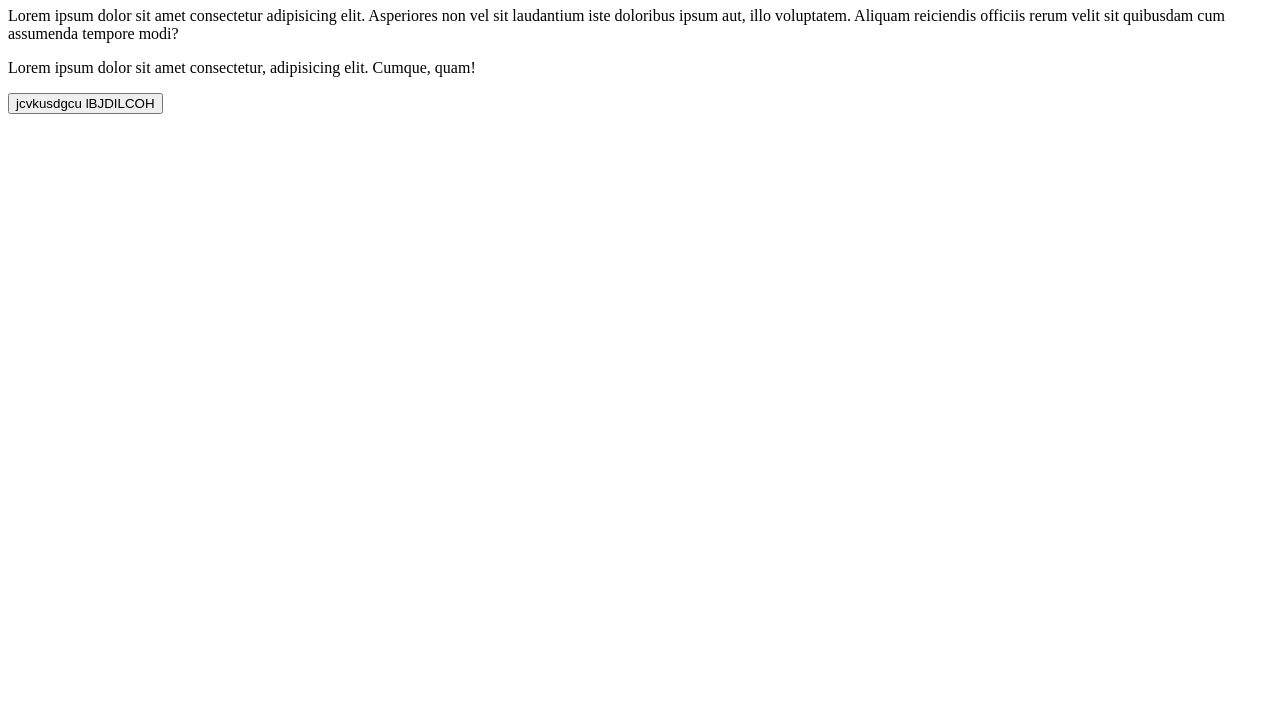
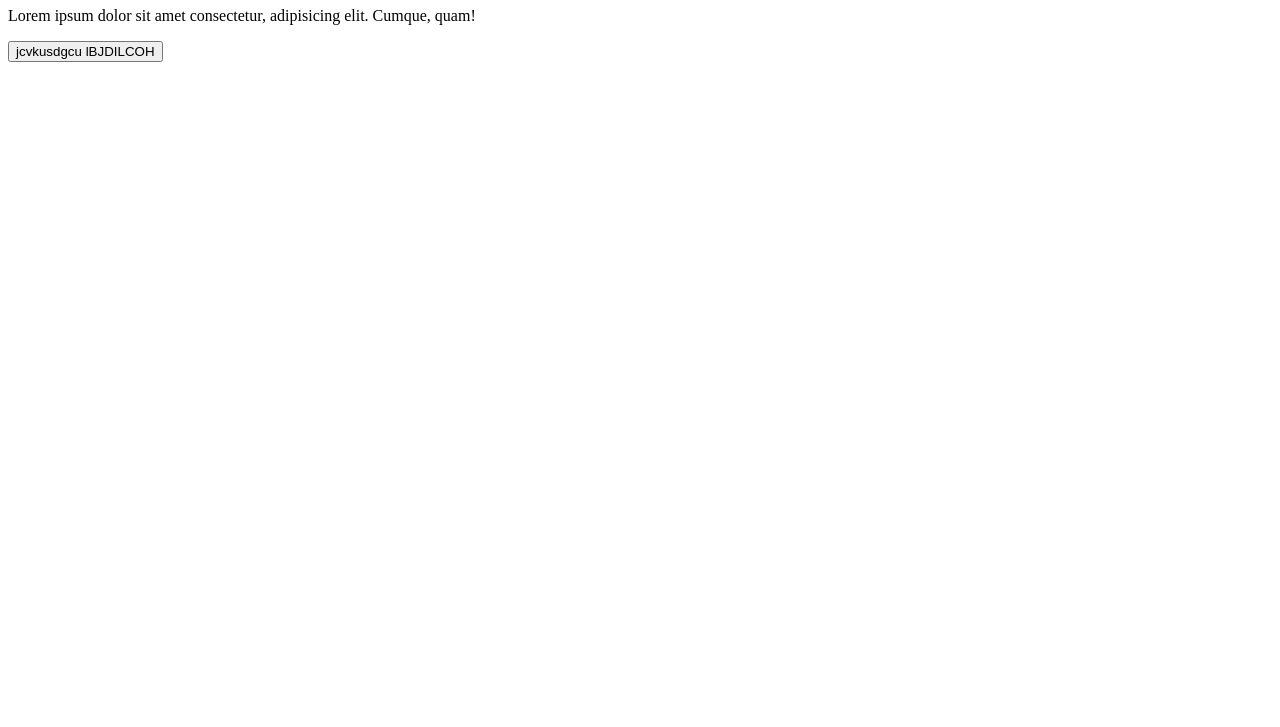
Before and after one commit to Hurmuhammad2010/exepmle, a plain HTML site: page index.html in a window 1280 px wide. Shown: the part 73-800 px from the top of the page. Drawn offline with Linux system fonts and the light colour scheme.

Commit message:
span o'chirdim

```diff
--- a/index.html
+++ b/index.html
@@ -12,9 +12,11 @@
 <body>
 <h1>git hub</h1>
 
-<span>Lorem ipsum dolor sit amet consectetur adipisicing elit. Asperiores non vel sit laudantium iste doloribus ipsum aut, illo voluptatem. Aliquam reiciendis officiis rerum velit sit quibusdam cum assumenda tempore modi?</span>
+
 
 <p>Lorem ipsum dolor sit amet consectetur, adipisicing elit. Cumque, quam!</p>
+
+
 
 
 <button>jcvkusdgcu lBJDILCOH</button>
```
